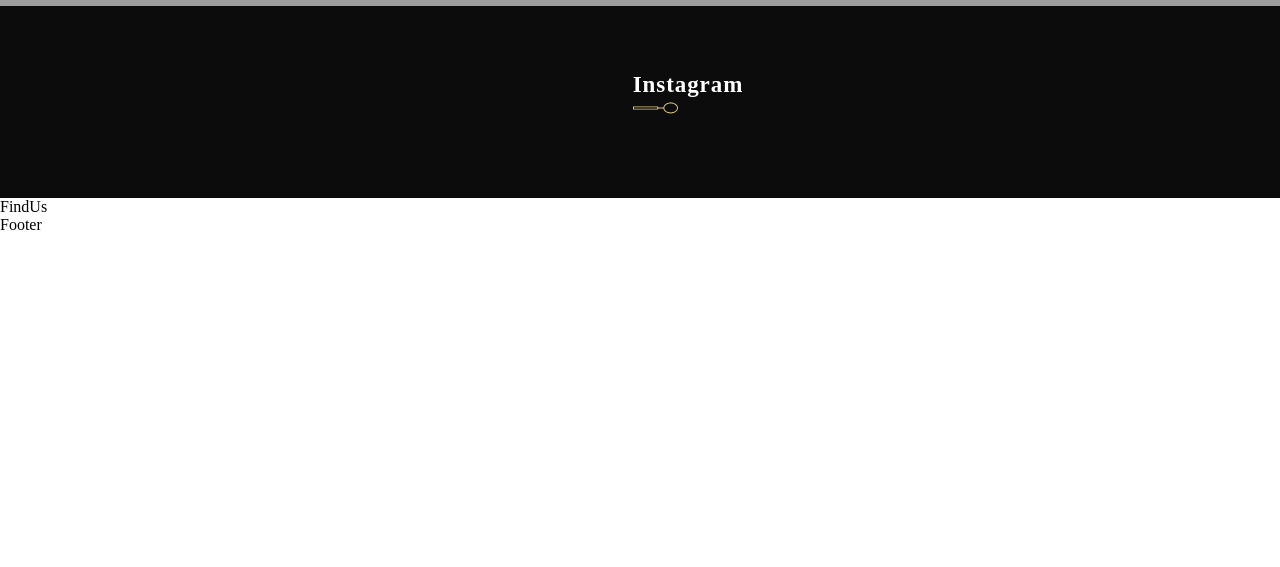
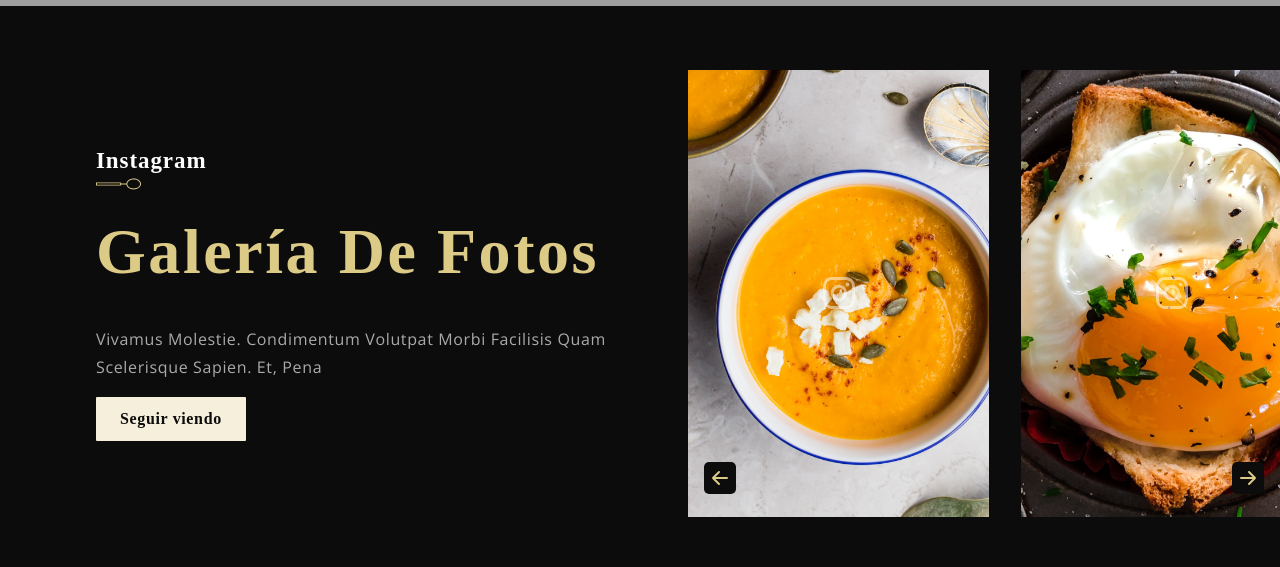
Before and after one commit to EnzoAMarco/restaurant-react, a React (Create React App) app: page / in a window 1280 px wide. Shown: the part 5071-5638 px from the top of the page. Before the commit the page ends 5305 px from the top, so only its background shows below. Built offline with nearby package versions, Linux system fonts and the light colour scheme; grey boxes are pictures that could not be loaded; a web font is replaced by a local one.

Commit message:
fin galeria

```diff
--- a/src/container/Gallery/Gallery.css
+++ b/src/container/Gallery/Gallery.css
@@ -4,3 +4,136 @@
   background-color: var(--color-black);
   padding: 4rem 0 4rem 6rem;
 }
+
+.app__gallery-content {
+  flex: 1;
+  display: flex;
+  justify-content: center;
+  align-items: flex-start;
+  flex-direction: column;
+  min-width: 500px;
+  padding-right: 2rem;
+}
+
+.app__gallery-content button {
+  margin-top: 1rem;
+}
+
+.app__gallery-images {
+  flex: 1;
+  display: flex;
+  flex-direction: row;
+  max-width: 50%;
+  position: relative;
+}
+
+.app__gallery-images_container {
+  display: flex;
+  flex-direction: row;
+  width: max-content;
+  overflow-x: scroll;
+  -ms-overflow-style: none;
+  scrollbar-width: none;
+}
+
+.app__gallery-images_container::-webkit-scrollbar {
+  display: none;
+}
+
+.app__gallery-images_card {
+  position: relative;
+  min-width: 301px;
+  height: 447px;
+  margin-right: 2rem;
+}
+
+.gallery__image-icon {
+  position: absolute;
+  color: #fff;
+  font-size: 2rem;
+  opacity: .5;
+  transition: .5s ease;
+  cursor: pointer;
+}
+
+.app__gallery-images_card img {
+  width: 100%;
+  height: 100%;
+  object-fit: cover;
+  opacity: 1;
+  transition: .5s ease;
+}
+
+.app__gallery-images_card:hover {
+  opacity: .35;
+}
+
+.app__gallery-images_card:hover .gallery__image-icon {
+  opacity: 1;
+}
+
+.app__gallery-images_arrows {
+  width: 100%;
+  display: flex;
+  justify-content: space-between;
+  align-items: center;
+  padding: 0 1rem;
+  position: absolute;
+  bottom: 5%;
+}
+
+.gallery__arrow-icon {
+  color: var(--color-golden);
+  font-size: 2rem;
+  cursor: pointer;
+  background-color: var(--color-black);
+  border-radius: 5px;
+}
+
+.gallery__arrow-icon:hover {
+  color: var(--color-white);
+}
+
+@media screen and (min-width: 2000px) {
+  .app__gallery-content {
+    min-width: 1000px;
+    padding-right: 4rem;
+  }
+
+  .app__gallery-images_card {
+    min-width: 400px;
+    height: 550px;
+  }
+}
+
+@media screen and (max-width: 1150px) {
+  .app__gallery {
+    flex-direction: column;
+  }
+
+  .app__gallery-images {
+    max-width: 100%;
+    margin: 5rem 0;
+  }
+}
+
+@media screen and (max-width: 850px) {
+  .app__gallery {
+    padding: 4rem 0 4rem 4rem;
+  }
+}
+
+@media screen and (max-width: 650px) {
+  .app__gallery {
+    padding: 4rem 0 4rem 2rem;
+  }
+
+  .app__gallery-content {
+    min-width: 100%;
+  }
+
+  .app__gallery-content {
+    min-width: 240px;
+    height: 320px;
+  }
+}
--- a/src/container/Gallery/Gallery.jsx
+++ b/src/container/Gallery/Gallery.jsx
@@ -1,18 +1,51 @@
 import React from 'react';
-import { BsInstagram, BsArrowLeftShort, BsArrowRightShort} from 'react-icons'
+import { BsInstagram, BsArrowLeftShort, BsArrowRightShort} from 'react-icons/bs'
 
 import { SubHeading } from '../../components';
 import { images } from '../../constants';
 import './Gallery.css';
 
+
+const imagesArr = [images.gallery01, images.gallery02, images.gallery03, images.gallery04]
+
 const Gallery = () => {
 
+  const scrollRef = React.useRef();
 
+  const scroll = (direction) => {
+    const {current} = scrollRef;
+
+    if(direction === 'left') {
+      current.scrollLeft -= 330;
+      console.log('left');
+    }else{
+      current.scrollLeft += 330;
+      console.log('right');
+    }
+  }
 
   return (
     <div className='app__gallery flex__center'>
       <div className='app__gallery-content'>
         <SubHeading title='Instagram' />
+        <h1 className='headtext__cormorant'>Galería de fotos</h1>
+        <p className='p__opensans' style={{color:'#AAA', marginTop:'2rem'}}>vivamus molestie. Condimentum volutpat morbi facilisis quam scelerisque sapien. Et, pena</p>
+        <button type='button' className='custom__button'>Seguir viendo </button>
+      </div>
+
+      <div className='app__gallery-images'>
+        <div className='app__gallery-images_container' ref={scrollRef}>
+          {imagesArr.map((img, index) => (
+            <div className='app__gallery-images_card flex__center' key={`gallery_image-${index + 1}`}>
+              <img src={img} alt='galeria' />
+              <BsInstagram className='gallery__image-icon'/>
+            </div>
+          ))}
+        </div>
+        <div className='app__gallery-images_arrows'>
+          <BsArrowLeftShort className='gallery__arrow-icon' onClick={()=> scroll('left')} />
+          <BsArrowRightShort className='gallery__arrow-icon' onClick={()=> scroll('right')} />
+        </div>
       </div>
     </div>
   );
```
